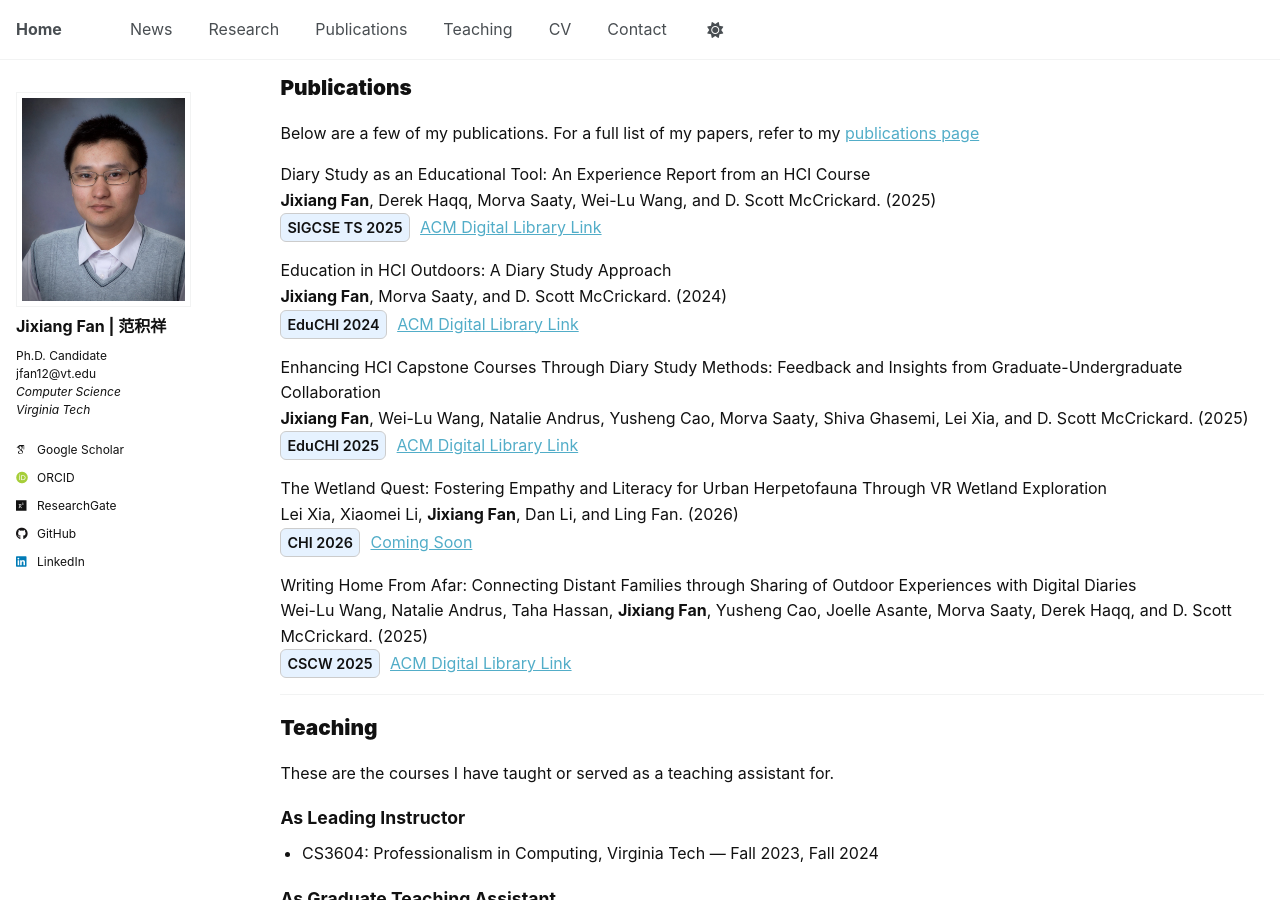
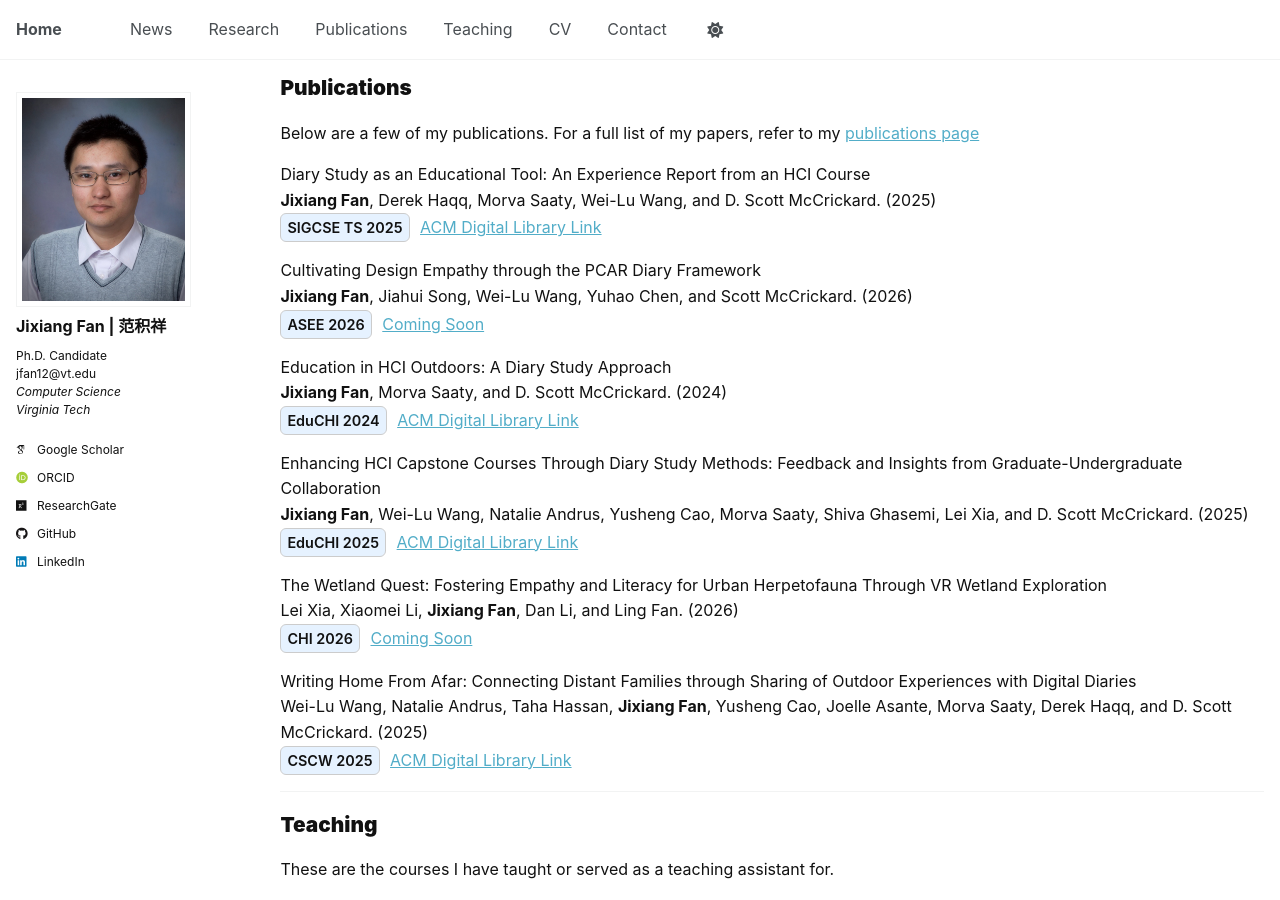
Before and after one commit to JixiangFan/web, a Jekyll site: the page built from _pages/about.md, in a window 1280 px wide and 900 px high, scrolled down 2128 px. Built offline with Jekyll 4.4.1, drawn with Linux system fonts in a browser that asks for light colours; some web fonts are replaced.

Commit message:
Update about.md

```diff
--- a/_pages/about.md
+++ b/_pages/about.md
@@ -181,6 +181,15 @@ Diary Study as an Educational Tool: An Experience Report from an HCI Course
 </span>
 <a href="https://dl.acm.org/doi/10.1145/3641554.3701845">ACM Digital Library Link</a>
 
+Cultivating Design Empathy through the PCAR Diary Framework
+**Jixiang Fan**, Jiahui Song, Wei-Lu Wang, Yuhao Chen, and Scott McCrickard. (2026)
+<span style="display:inline-block; padding:2px 6px; font-size:90%;
+             font-weight:600; border:1px solid #ccc; border-radius:6px;
+             background:#e6f2ff; margin-right:6px;">
+  ASEE 2026
+</span>
+<a href="https://www.asee.org/events/Conferences-and-Meetings/2026-Annual-Conference-Exposition">Coming Soon</a>
+
 
 Education in HCI Outdoors: A Diary Study Approach
 **Jixiang Fan**, Morva Saaty, and D. Scott McCrickard. (2024)
```
